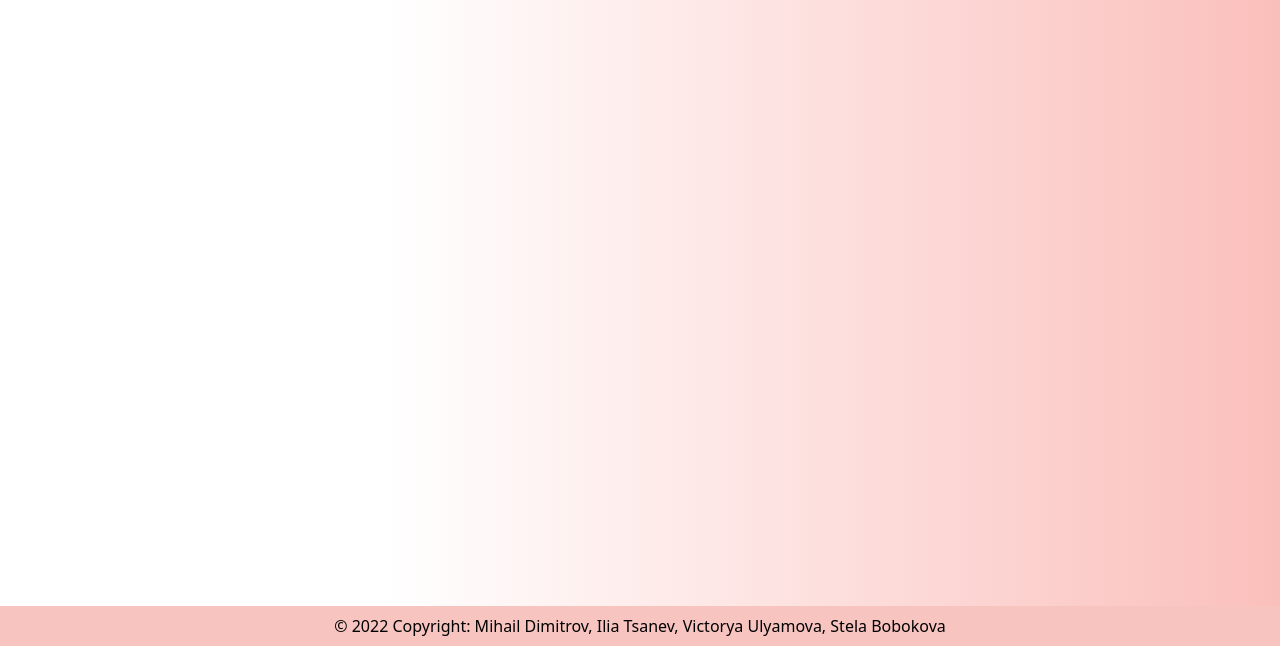
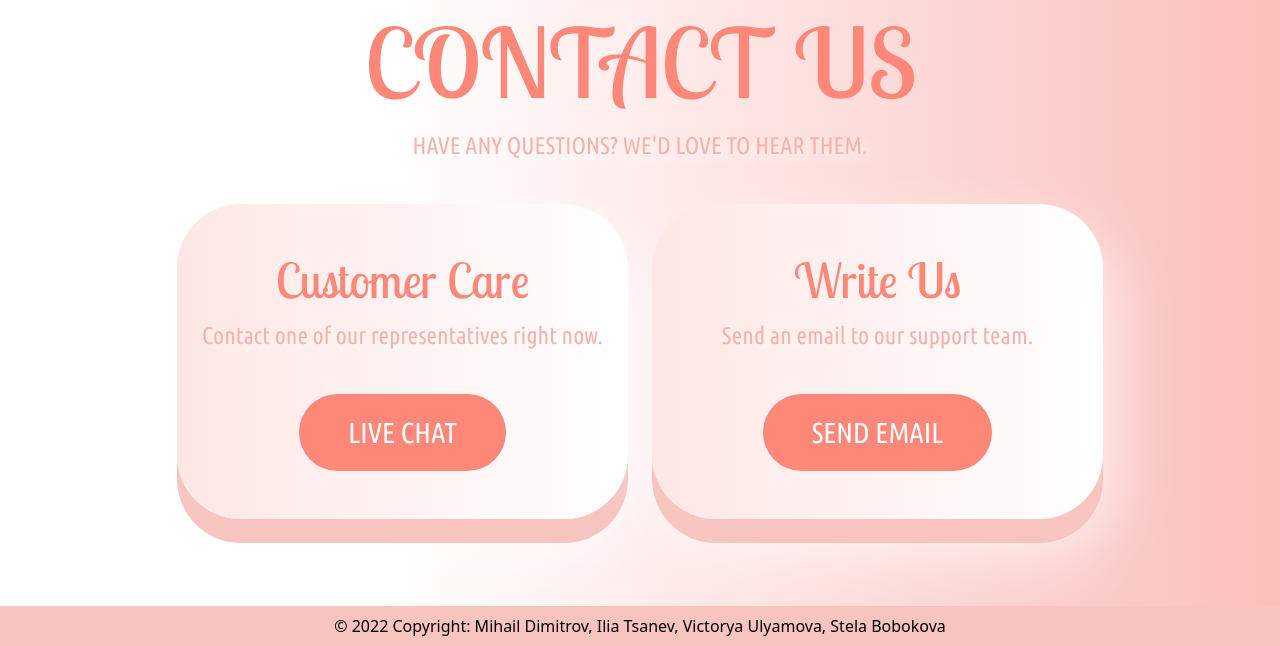
Before and after one commit to ItzRunex/Viva-La-Rosa, a plain HTML site: page contact.html in a window 1280 px wide. Shown: the part 154-800 px from the top of the page. Drawn offline with nearby package versions, Linux system fonts and the light colour scheme.

Commit message:
contact page

```diff
--- a/contact.html
+++ b/contact.html
@@ -6,7 +6,7 @@
 
     <link href="https://cdn.jsdelivr.net/npm/bootstrap@5.0.2/dist/css/bootstrap.min.css" rel="stylesheet">
     <link href="styles/main.css" rel="stylesheet">
-    <link href="styles/index.css" rel="stylesheet">
+    <link href="styles/contact.css" rel="stylesheet">
 
     <!-- Google Fonts -->
     <link rel="preconnect" href="https://fonts.googleapis.com">
@@ -37,15 +37,27 @@
     </nav>
 
 
-    <div class="container mt-5">
-      <div class="row align-items-center">
-        <div class="col-4">
-
+    <div class="container">
+        <div class="row" align="center">
+            <p class="h1">CONTACT US</p>
+            <p class="h1-p">HAVE ANY QUESTIONS? WE'D LOVE TO HEAR THEM.</p>
         </div>
-        <div class="col-8" align="center">
-
+        <div class="row justify-content-center mt-4" align="center">
+            <div class="col-5">
+                <div class="contact-bg py-5">
+                    <p class="h3">Customer Care</p>
+                    <p class="h1-p">Contact one of our representatives right now.</p>
+                    <a href="#" class="btn btn-lg mt-4 px-md-5 py-md-3">LIVE CHAT</a>
+                </div>
+            </div>
+            <div class="col-5">
+              <div class="contact-bg py-5">
+                <p class="h3">Write Us</p>
+                <p class="h1-p">Send an email to our support team.</p>
+                <a href="mailto:support@vivalarosa.com" class="btn btn-lg mt-4 px-md-5 py-md-3">SEND EMAIL</a>
+            </div>
+            </div>
         </div>
-      </div>
     </div>
 
 
--- /dev/null
+++ b/styles/contact.css
@@ -0,0 +1,5 @@
+.contact-bg {
+    background: linear-gradient(90deg, rgb(253, 231, 229) 0%, rgba(255,255,255,1) 100%);
+    border-radius: 4em;
+    box-shadow: 0 1.5rem #f7c4c0, 10px 2rem 4rem rgba(255, 255, 255, 0.726)
+}
--- a/styles/index.css
+++ b/styles/index.css
@@ -11,7 +11,3 @@
   .rhombus-parent:hover {
     background-size: 135%;
   }
-
-  .h1 {
-    text-shadow: 5px 5px 10px rgba(255, 255, 255, 0.822);
-  }
--- a/styles/main.css
+++ b/styles/main.css
@@ -34,13 +34,26 @@ body {
 .h1 {
     font-family: 'Lobster Two', cursive;
     font-size: 6em;
-    color: #f7c4c0;
+    color: #fd8779;
 }
 
 .h2 {
     font-family: 'Lobster Two', cursive;
     font-size: 5em;
+    color: #f7c4c0;
+}
+
+.h3 {
+    font-family: 'Lobster Two', cursive;
+    font-size: 3em;
     color: #fd8779;
+}
+
+.h1-p {
+    font-family: 'Ubuntu Condensed', sans-serif;
+    font-size: 1.5em;
+    color: #f8b1ac;
+    text-shadow: 5px 5px 10px rgba(255, 255, 255, 0.822);
 }
 
 .btn {
```
